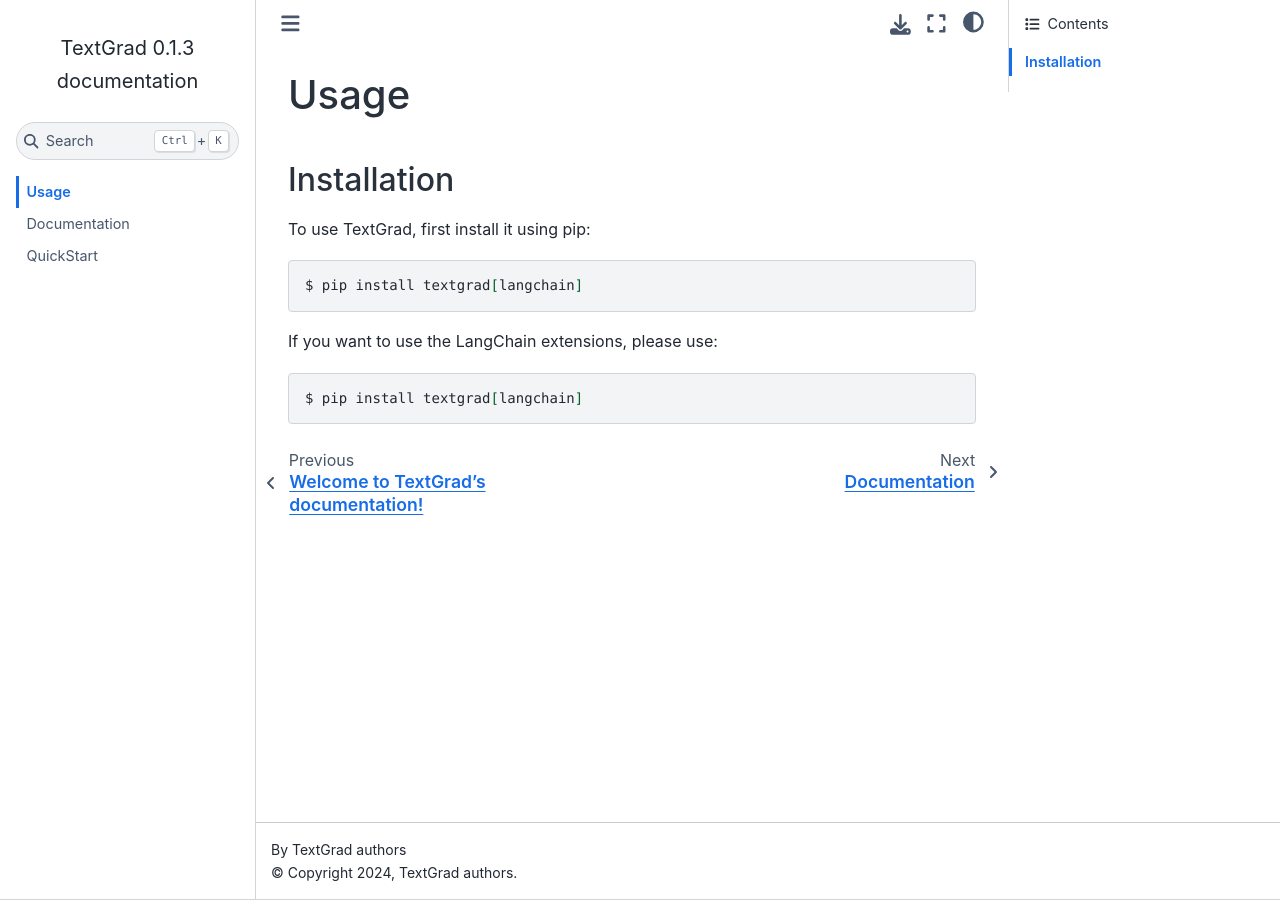
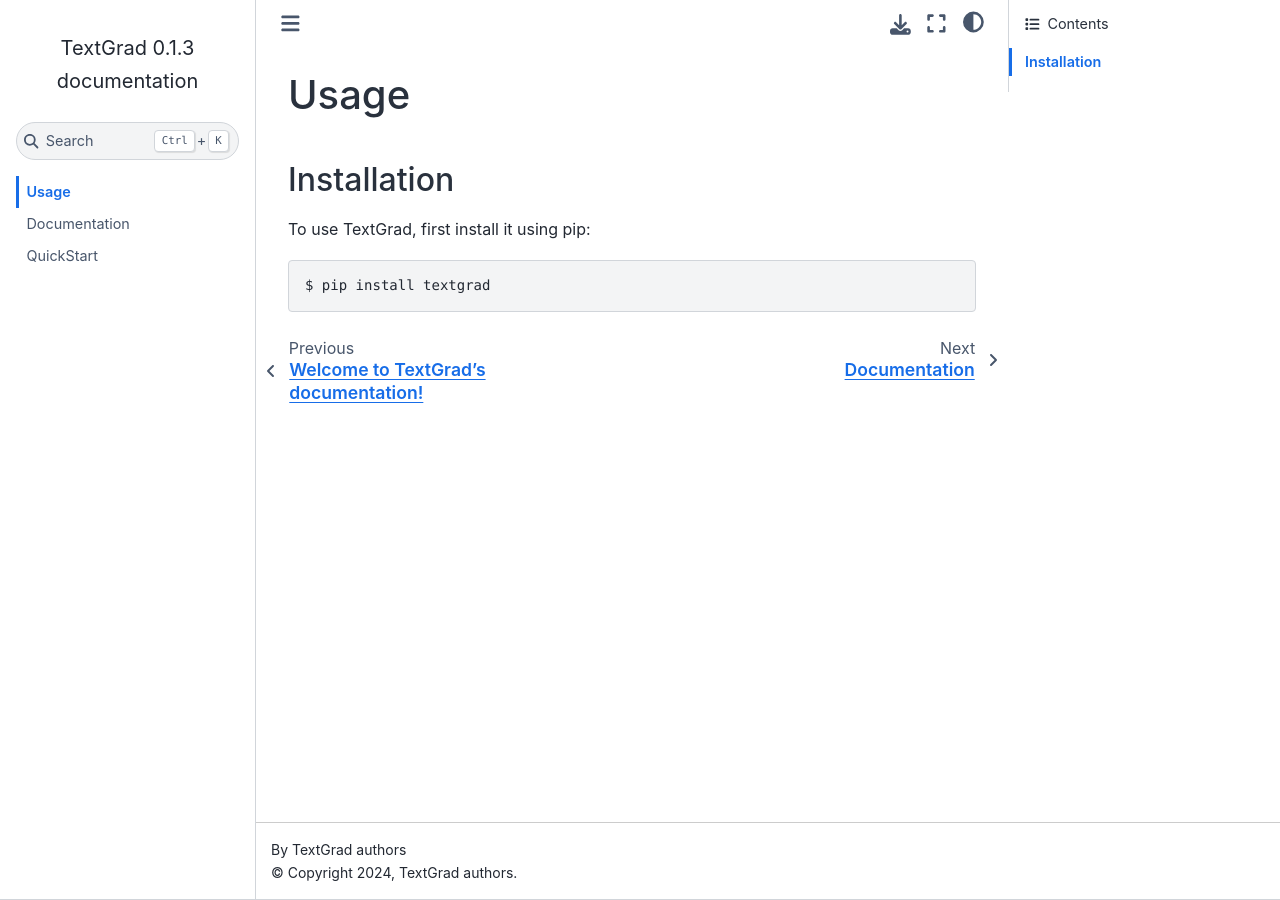
Before and after one commit to zou-group/textgrad, a Sphinx documentation site: the page built from docs/source/usage.rst, in a window 1280 px wide. Built offline with Sphinx 7.4.7 and the Sphinx Book theme 1.1.4, drawn with Linux system fonts in a browser that asks for light colours.

Commit message:
update usage

```diff
--- a/docs/source/usage.rst
+++ b/docs/source/usage.rst
@@ -10,10 +10,4 @@
 
 .. code-block:: console
 
-   $ pip install textgrad[langchain]
-
-If you want to use the LangChain extensions, please use:
-
-.. code-block:: console
-
-    $ pip install textgrad[langchain]
+   $ pip install textgrad
```
